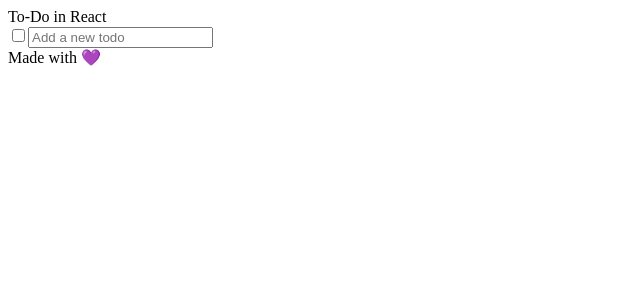
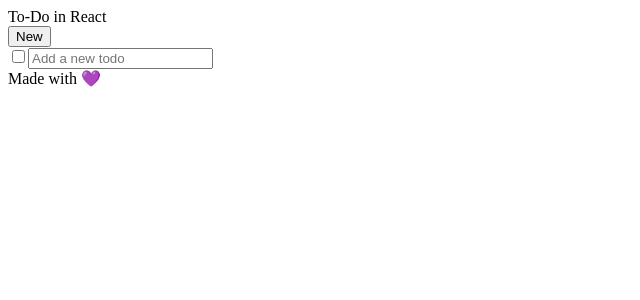
Before and after one commit to ritamcastro/todo-in-react, a React (Vite) app in the folder frontend/: page / in a window 1280 px wide. Shown: the top 300 px of the page, without its empty margins (0-640 px from the left). Built offline with nearby package versions, Linux system fonts and the light colour scheme.

Commit message:
✅ Add new todo

```diff
--- a/frontend/src/App.jsx
+++ b/frontend/src/App.jsx
@@ -1,21 +1,50 @@
-import {useState } from "react"
+import { useState } from "react"
+
 const App = () => {
 
-  const [isChecked, setIsChecked] = useState(false)
+  const [items, setItems] = useState([{ id: Date.now(), isDone: false, text: "" }])
 
+  // Attention on () and returns, thanks GPT! ;)
+  const onTextChange = (id, value) => {
+    const updatedItems = items.map((item) => (item.id === id ? { ...item, text: value } : item))
 
-  return  <>
+    setItems(updatedItems)
+  }
+
+  const onToggleItem = (id) => {
+    const updatedItems = items.map((item) => {
+      return item.id === id ? { ...item, isDone: !item.isDone } : item
+    })
+
+    setItems(updatedItems)
+  }
+  const addTodo = () => {
+    setItems([...items, { id: Date.now(), isDone: false, text: "" }])
+  }
+
+  return <>
     <header>To-Do in React</header>
     <main>
-      <input type="checkbox"
-      checked={isChecked}
-      onChange={() => {setIsChecked(!isChecked)}}
-      />
-      <input type="text" placeholder='Add a new todo'
-      style={{textDecoration: isChecked ? 'line-through' : 'none' }}/>
+      <button onClick={() => addTodo()}>New</button>
+      <div role="list">
+        {items.map((item) => {
+          return <div
+            role="listitem"
+            key={item.id}>
+            <input type="checkbox"
+              checked={item.isDone}
+              onChange={() => { onToggleItem(item.id) }}
+            />
+            <input type="text" placeholder='Add a new todo'
+              value={item.text}
+              onChange={(e) => onTextChange(item.id, e.target.value)}
+              style={{ textDecoration: item.isDone ? 'line-through' : 'none' }} />
+          </div>
+        })}
+      </div>
     </main>
     <footer>Made with 💜</footer>
-    </>
+  </>
 
 }
 
```
